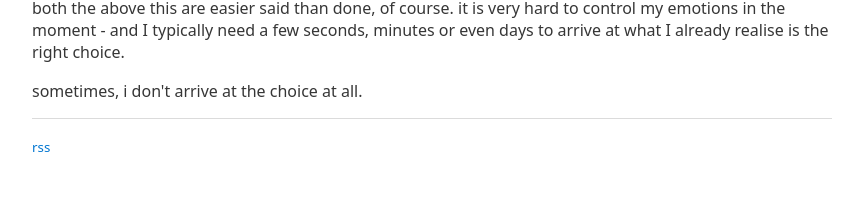
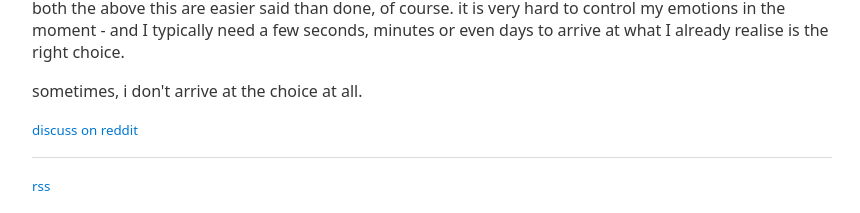
Before and after one commit to foolindoubt/foolindoubt.github.io, a Jekyll site: the page built from _posts/2022-01-18-good-and-bad.html, in a window 1280 px wide. Shown: the part 781-994 px from the top of the page, without its empty margins (208-1068 px from the left). Built offline with Jekyll 4.4.1, drawn with Linux system fonts in a browser that asks for light colours; before the commit the page ends 959 px from its top, so only the background shows below that.

Commit message:
discussion link on good and bad

```diff
--- a/_posts/2022-01-18-good-and-bad.html
+++ b/_posts/2022-01-18-good-and-bad.html
@@ -53,3 +53,6 @@ title: good and bad
 </p>
 
 <p>sometimes, i don't arrive at the choice at all.</p>
+
+<p><small><a href="https://www.reddit.com/user/foolindoubt/comments/s76blb/good_and_bad/">discuss on reddit</a></small>
+</p>
```
